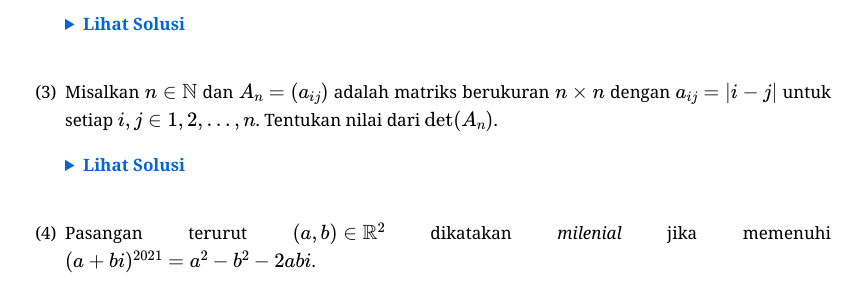
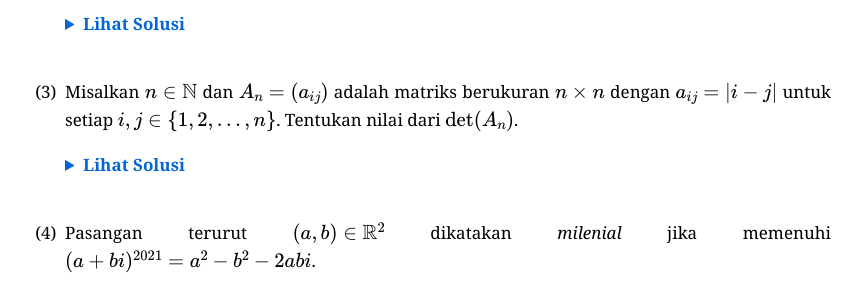
Before and after one commit to calculusgamingindonesia/calculusgamingindonesia.github.io, a Jekyll site: the page built from _posts/2026-07-01-knmipa-nas-mat-21-2.md, in a window 1280 px wide. Shown: the part 529-820 px from the top of the page, without its empty margins (209-1071 px from the left). Built offline with Jekyll 4.4.1, drawn with Linux system fonts in a browser that asks for light colours; some web fonts are replaced; some of the changed lines change nothing that is shown.

Commit message:
Update 2026-07-01-knmipa-nas-mat-21-2.md

```diff
--- a/_posts/2026-07-01-knmipa-nas-mat-21-2.md
+++ b/_posts/2026-07-01-knmipa-nas-mat-21-2.md
@@ -1,9 +1,9 @@
 ---
 layout: default
-title: "Soal dan Solusi KNMIPA Nasional Matematika 2021 (Hari Pertama)"
+title: "Soal dan Solusi KNMIPA Nasional Matematika 2021 (Hari Kedua)"
 date: 2026-07-01
 category: soaldansolusi
-urutan: 13
+urutan: 14
 ---
 
 <div style="text-align: center; margin-bottom: 40px;">
@@ -36,7 +36,7 @@
 
    </div>
    </details>
-3. Misalkan $n\in\mathbb{N}$ dan $A_n=(a_{ij})$ adalah matriks berukuran $n\times n$ dengan $a_{ij}=\vert i-j\vert$ untuk setiap $i, j\in\{1, 2, \ldots, n\}$. Tentukan nilai dari $\mathrm{det}(A_n)$.
+3. Misalkan $n\in\mathbb{N}$ dan $A_n=(a_{ij})$ adalah matriks berukuran $n\times n$ dengan $a_{ij}=\vert i-j\vert$ untuk setiap $i, j\in\set{1, 2, \ldots, n}$. Tentukan nilai dari $\mathrm{det}(A_n)$.
 
    <details>
    <summary>Lihat Solusi</summary>
```
